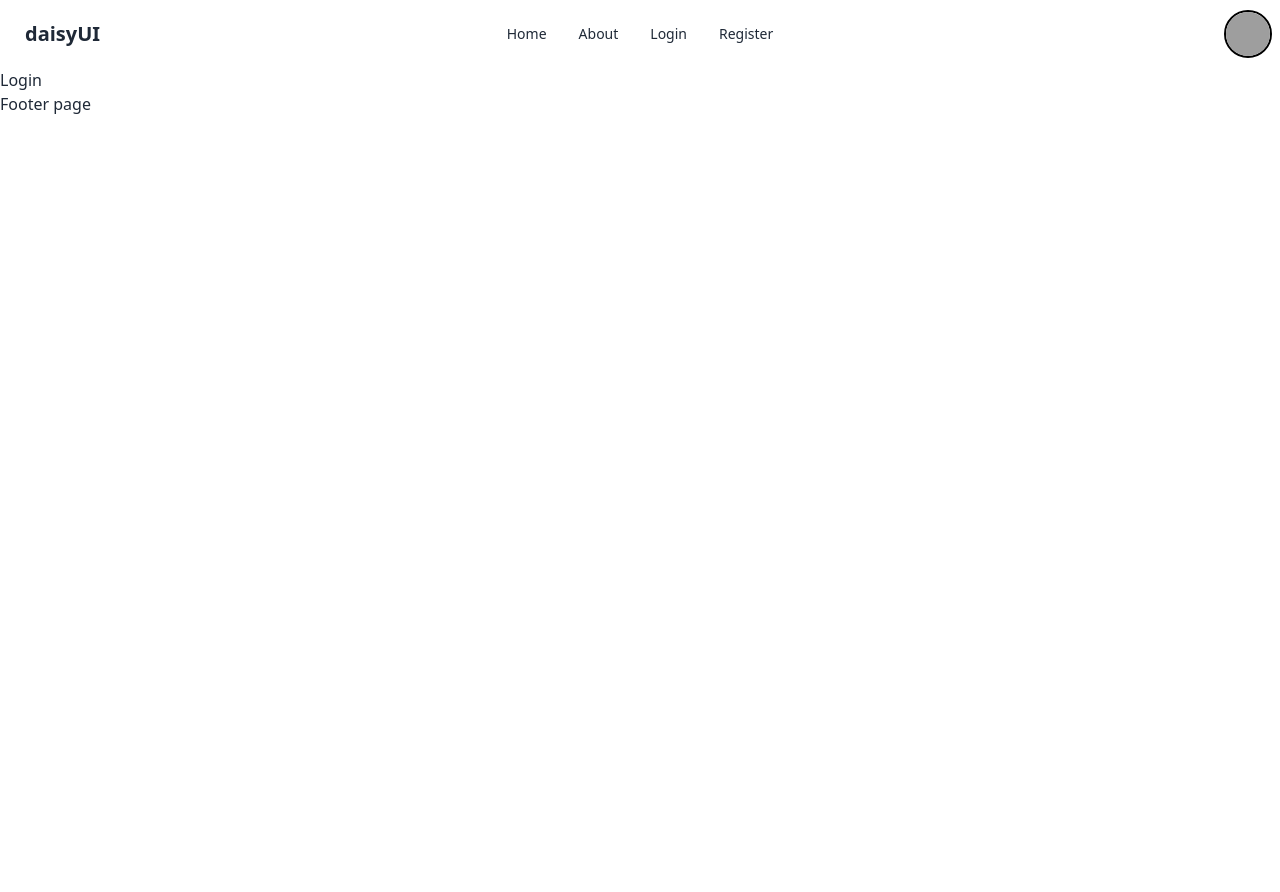
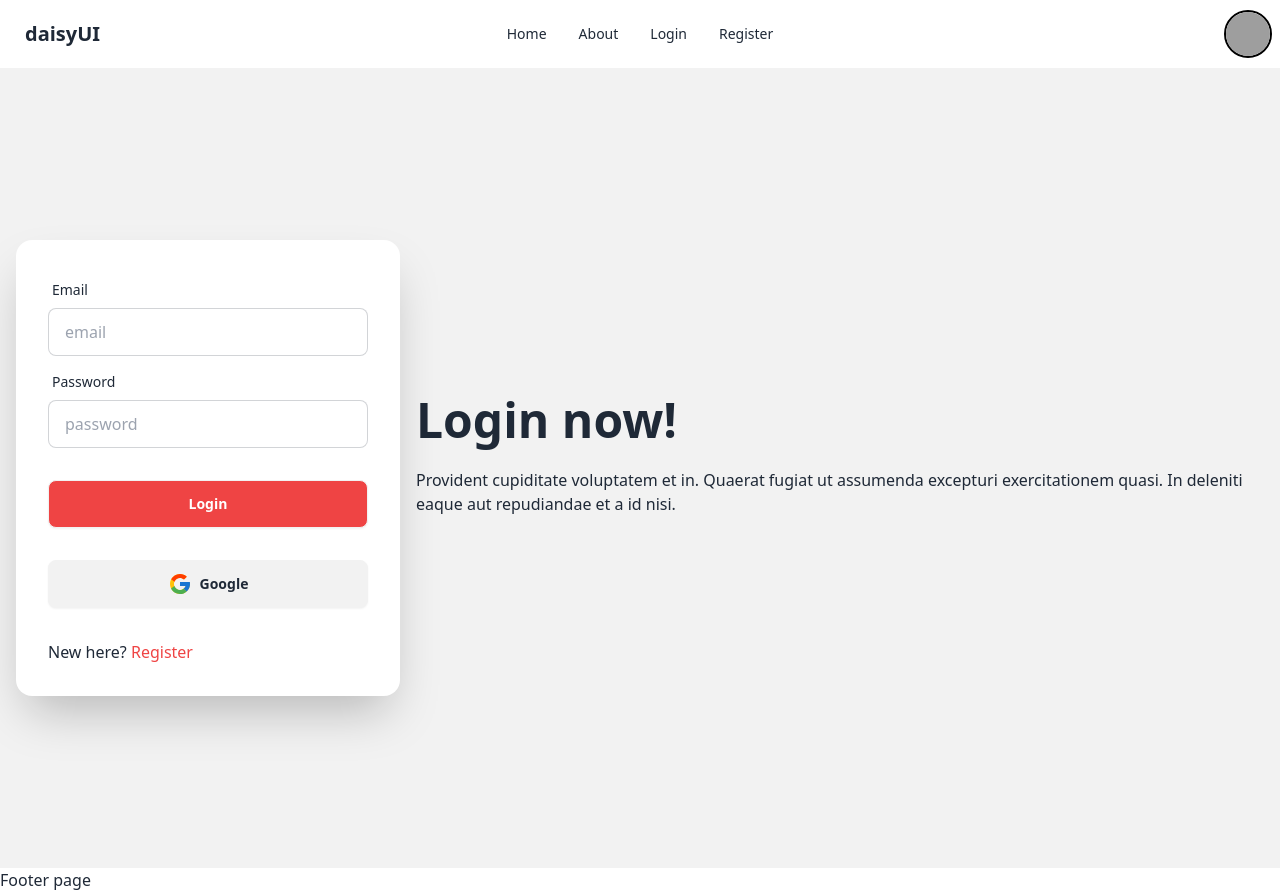
Before and after one commit to minjurRahman/agro-firm, a React (Vite) app: page /login in a window 1280 px wide. Before the commit the page ends 800 px from the top, so only its background shows below. Built offline with nearby package versions, Linux system fonts and the light colour scheme; no server answers; grey boxes are pictures that could not be loaded.

Commit message:
Login Done

```diff
--- a/src/components/LoginRegistration/Login.jsx
+++ b/src/components/LoginRegistration/Login.jsx
@@ -1,7 +1,93 @@
-import React from "react";
+import React, { useEffect } from "react";
+import { Link, useLocation, useNavigate } from "react-router-dom";
+import GoogleLogin from "./GoogleLogin";
+import useAuth from "../../hooks/useAuth";
 
 const Login = () => {
-  return <div>Login</div>;
+  const { signIn, user } = useAuth();
+  const navigate = useNavigate();
+  const location = useLocation();
+
+  const from = location?.state?.from?.pathname || "/";
+
+  const handleSUbmit = async (e) => {
+    e.preventDefault();
+
+    const form = e.target;
+    const email = form.email.value;
+    const password = form.password.value;
+
+    console.log(email, password);
+
+    await signIn(email, password);
+  };
+
+  useEffect(() => {
+    if (user) {
+      navigate(from, { replace: true });
+    }
+  }, [user, from, navigate]);
+  return (
+    <form onSubmit={handleSUbmit} className="hero min-h-screen bg-base-200">
+      <div className="hero-content flex-col lg:flex-row-reverse">
+        <div className="text-center lg:text-left">
+          <h1 className="text-5xl font-bold">Login now!</h1>
+          <p className="py-6">
+            Provident cupiditate voluptatem et in. Quaerat fugiat ut assumenda
+            excepturi exercitationem quasi. In deleniti eaque aut repudiandae et
+            a id nisi.
+          </p>
+        </div>
+        <div className="card shrink-0 w-full max-w-sm shadow-2xl bg-base-100">
+          <div className="card-body">
+            <div className="form-control">
+              <label className="label">
+                <span className="label-text">Email</span>
+              </label>
+              <input
+                type="email"
+                placeholder="email"
+                className="input input-bordered"
+                name="email"
+                required
+              />
+            </div>
+            <div className="form-control">
+              <label className="label">
+                <span className="label-text">Password</span>
+              </label>
+              <input
+                type="password"
+                placeholder="password"
+                className="input input-bordered"
+                name="password"
+                required
+              />
+            </div>
+
+            <div className="form-control mt-6">
+              <input
+                className="btn bg-red-500 text-white"
+                type="submit"
+                value="Login"
+              />
+            </div>
+            <div className="mt-6">
+              <GoogleLogin />
+            </div>
+            <div className="mt-6">
+              <p>
+                New here?{" "}
+                <Link to="/register" className="text-red-500">
+                  Register
+                </Link>
+              </p>
+            </div>
+          </div>
+        </div>
+      </div>
+    </form>
+  );
 };
 
 export default Login;
```
